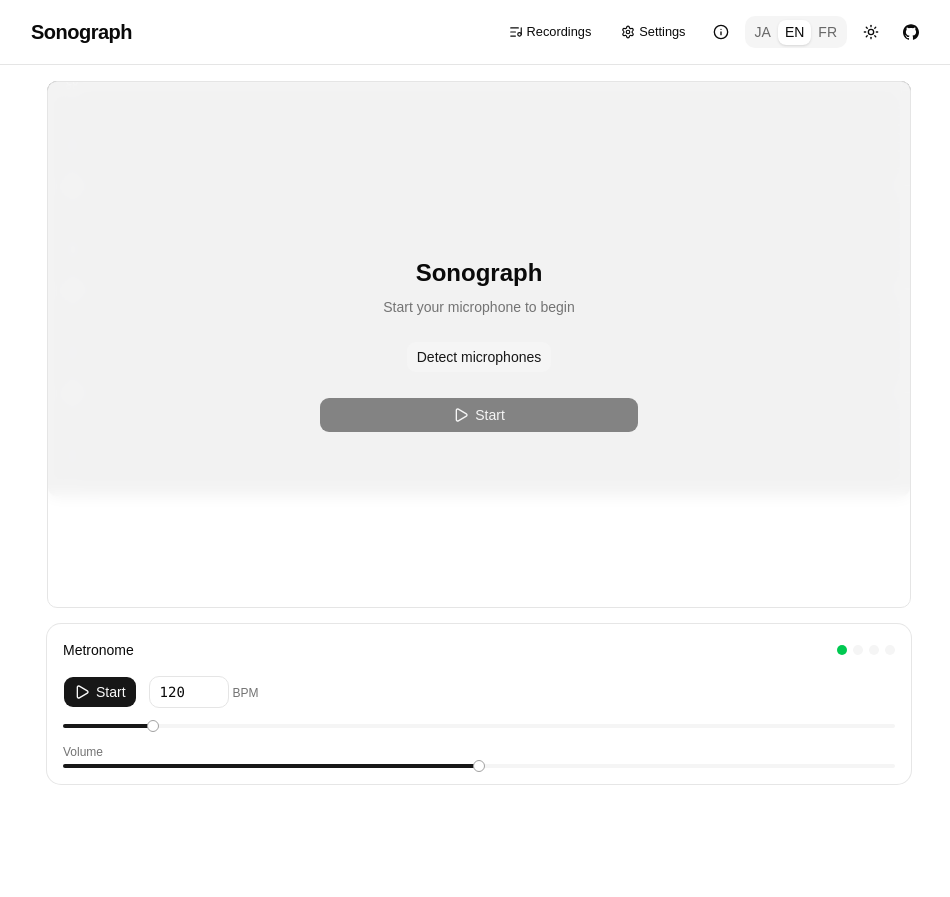
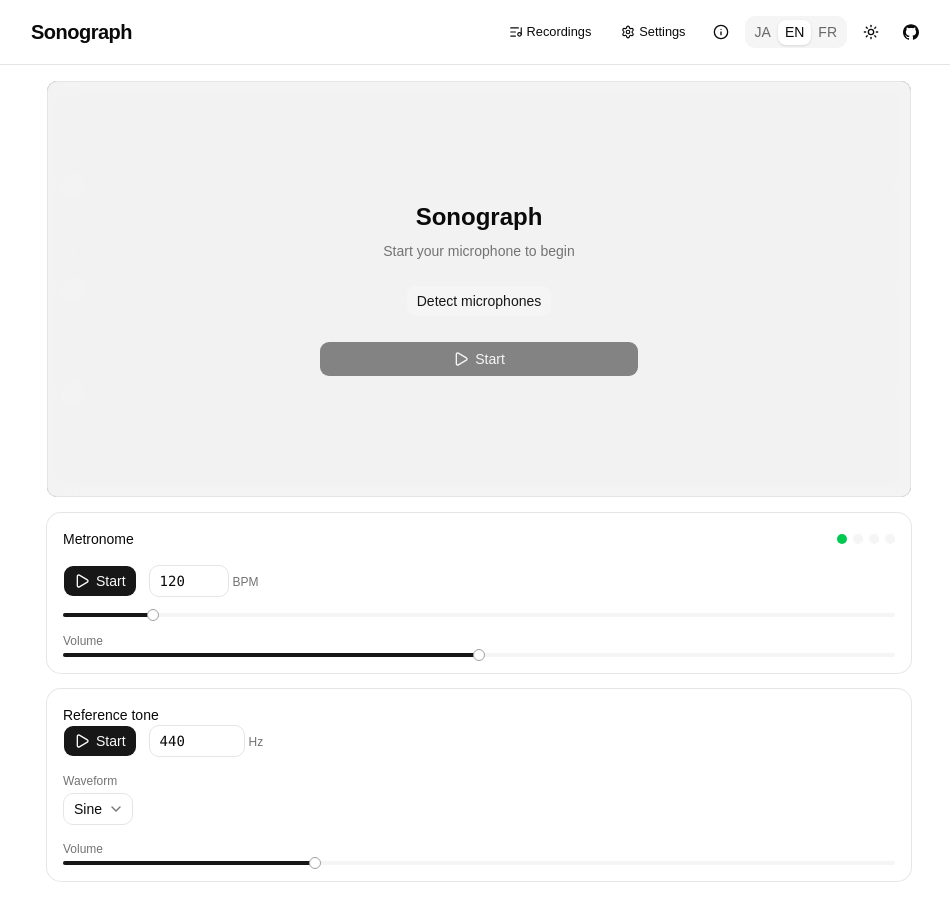
Before and after one commit to urabexon/Sonograph, a React (Vite) app: page / in a window 1280 px wide. Shown: the whole page, without its empty margins (161-1111 px from the left). Before the commit the page ends 800 px from the top, so only its background shows below. Built offline with nearby package versions, Linux system fonts and the light colour scheme.

Commit message:
feat: mount reference tone controls

```diff
--- a/src/App.tsx
+++ b/src/App.tsx
@@ -6,6 +6,7 @@ import { ControlPanel } from "@/components/ControlPanel";
 import { Header } from "@/components/Header";
 import { MetronomeControls } from "@/components/MetronomeControls";
 import { PitchInfo } from "@/components/PitchInfo";
+import { ReferenceToneControls } from "@/components/ReferenceToneControls";
 import { RecordingList } from "@/components/RecordingList";
 import { SettingsDialog } from "@/components/SettingsDialog";
 import { StartOverlay } from "@/components/StartOverlay";
@@ -230,6 +231,9 @@ function App() {
             />
           )}
           <MetronomeControls />
+          <ReferenceToneControls
+            initialFrequency={state.advanced.referenceFrequency}
+          />
         </main>
       </div>
       <Toaster position="bottom-center" />
```
